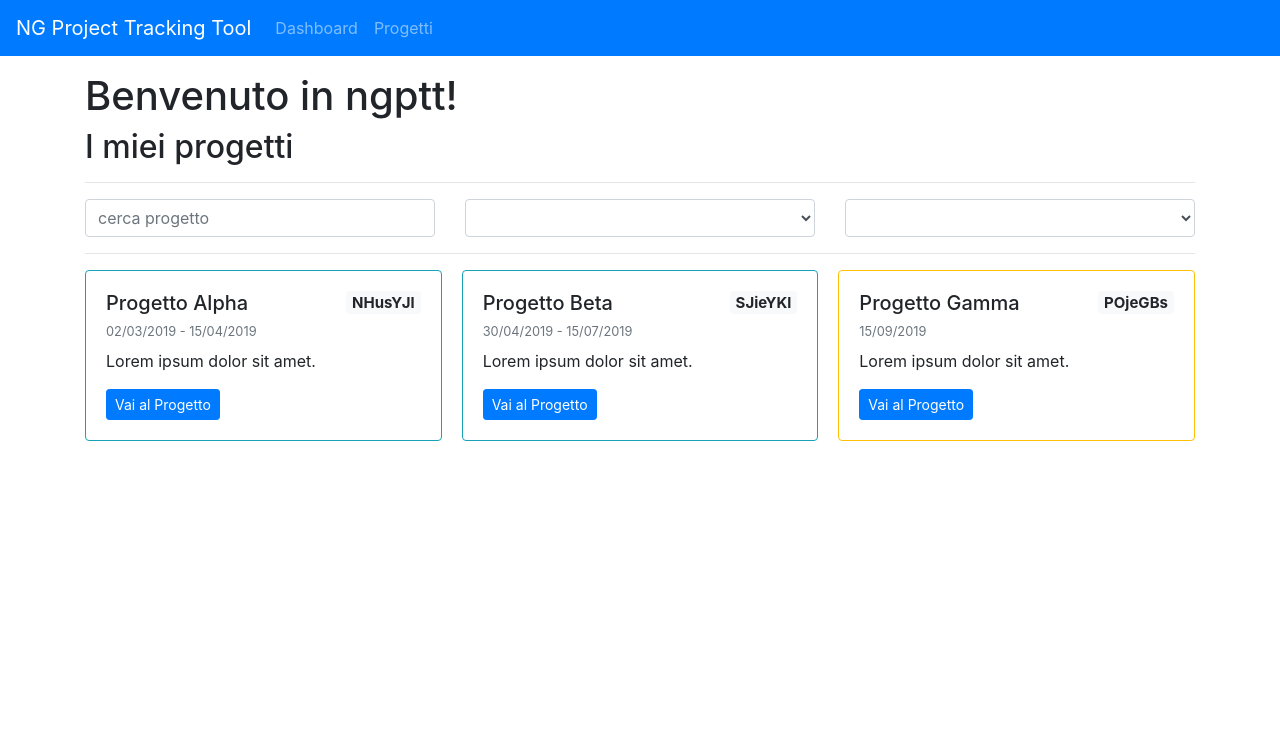
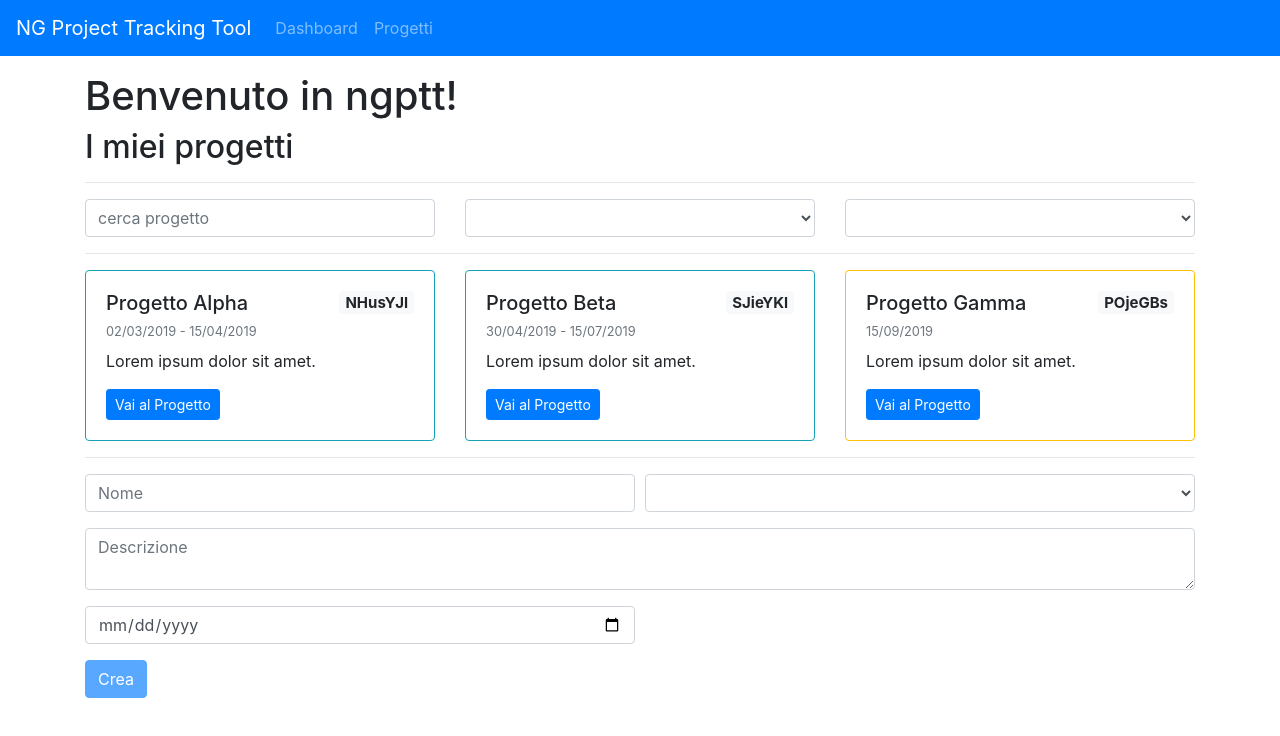
Before and after one commit to fsciuti/ng-zero2hero, an Angular app: page / in a window 1280 px wide. Shown: the top 736 px of the page. Built offline with nearby package versions, Linux system fonts and the light colour scheme.

Commit message:
feat: add TD form in project.comp view

```diff
--- a/src/app/project/project.component.html
+++ b/src/app/project/project.component.html
@@ -24,16 +24,15 @@
 </div>
 <hr />
 
-<div class="card-columns" *ngIf="projects?.length > 0 ; else noProjects">
-    <div
-        *ngFor="let project of projects
+<div class="card-deck" *ngIf="projects?.length > 0 ; else noProjects">
+    <div *ngFor="let project of projects
                 |  searchFilter: 'name' : filterName.value
                 |  searchFilter: 'priority' : filterPriority.value
-                |  searchFilter: 'done' : filterDone.value"
-        class="card"
+                |  searchFilter: 'done' : filterDone.value" class="card"
         [ngClass]="{'border-info': project.done, 'border-warning': !project.done }">
         <div class="card-body">
-            <h5 class="card-title"><span class="badge badge-light float-right">{{ project.code }}</span>{{ project.name }}</h5>
+            <h5 class="card-title"><span
+                    class="badge badge-light float-right">{{ project.code }}</span>{{ project.name }}</h5>
             <h6 class="card-subtitle mb-2 text-muted">
                 <small>{{ project.start | date: 'dd/MM/yyyy' }}</small>
                 <small *ngIf="project.end"> - {{ project.end | date: 'dd/MM/yyyy' }}</small>
@@ -41,12 +40,51 @@
             <p class="card-text">{{ project.description }}</p>
             <a href="#" class="btn btn-primary btn-sm" (click)="selectProject(project)">Vai al Progetto</a>
         </div>
-    </div
-    >
+    </div>
 </div>
 
 <p *ngIf="selectedProject">{{selectedProject.code}} - {{selectedProject.name}}</p>
 
+<hr />
+<form #f="ngForm" (ngSubmit)="submitProjectForm(f)">
+    <div class="form-row">
+        <div class="form-group col-md-6">
+            <input type="text" name="name" class="form-control" placeholder="Nome" required ngModel
+                #nameField="ngModel">
+            <p class="text-danger" *ngIf="nameField.invalid && nameField.touched"><small>Il campo è richiesto</small>
+            </p>
+        </div>
+
+        <div class="form-group col-md-6">
+            <select class="form-control" name="priority" required ngModel #priorityField="ngModel">
+                <option value="low">Low</option>
+                <option value="medium">Medium</option>
+                <option value="high">High</option>
+            </select>
+            <p class="text-danger" *ngIf="priorityField.invalid && priorityField.touched"><small>Il campo è
+                    richiesto</small></p>
+        </div>
+    </div>
+    <div class="form-group">
+        <textarea class="form-control" name="description" placeholder="Descrizione" required ngModel
+            #descriptionField="ngModel">
+        </textarea>
+        <p class="text-danger" *ngIf="descriptionField.invalid && descriptionField.touched"><small>Il campo è
+                richiesto</small></p>
+    </div>
+    <div class="form-row">
+        <div class="form-group col-md-6">
+            <input type="date" name="start" class="form-control" placeholder="Data Inizio" required ngModel
+                #dateField="ngModel">
+            <p class="text-danger" *ngIf="dateField.invalid && dateField.touched"><small>Il campo è richiesto</small>
+            </p>
+        </div>
+        <div class="form-group col-md-6">
+        </div>
+    </div>
+    <button type="submit" [disabled]="f.invalid" class="btn btn-primary">Crea</button>
+</form>
+
 <ng-template #noProjects>
     <p>Non è presente nessun progetto</p>
 </ng-template>
--- a/src/app/project/project.component.ts
+++ b/src/app/project/project.component.ts
@@ -1,4 +1,5 @@
 import { Component, OnInit } from '@angular/core';
+import { NgForm } from '@angular/forms';
 
 import { Project } from '../models/Project';
 
@@ -54,4 +55,13 @@
     this.selectedProject = project;
   }
 
+  submitProjectForm(form: NgForm) {
+    this.projects.push({
+      id: this.projects.length,
+      code: Math.random().toString(36).replace('0.', '').substring(2, 9),
+      done: false,
+      tasks: [],
+      ...form.value
+    });
+  }
 }
```
